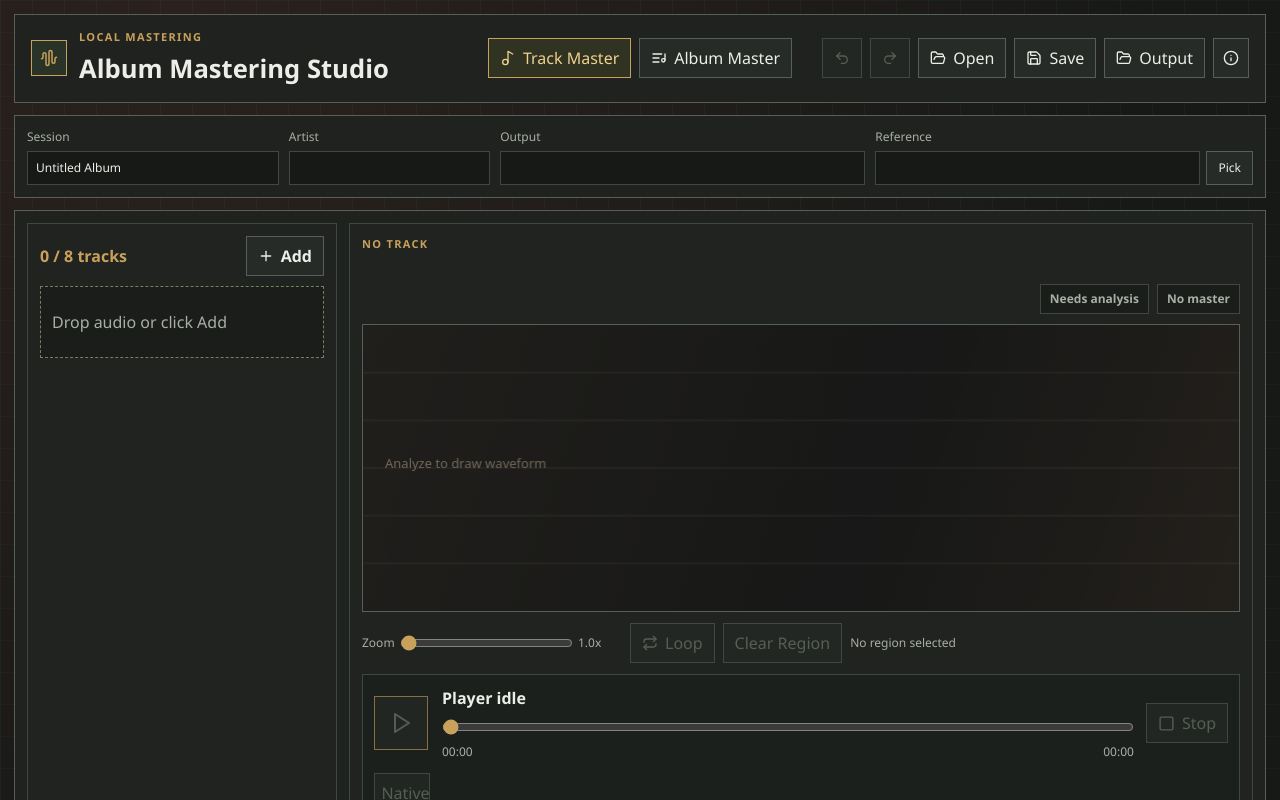
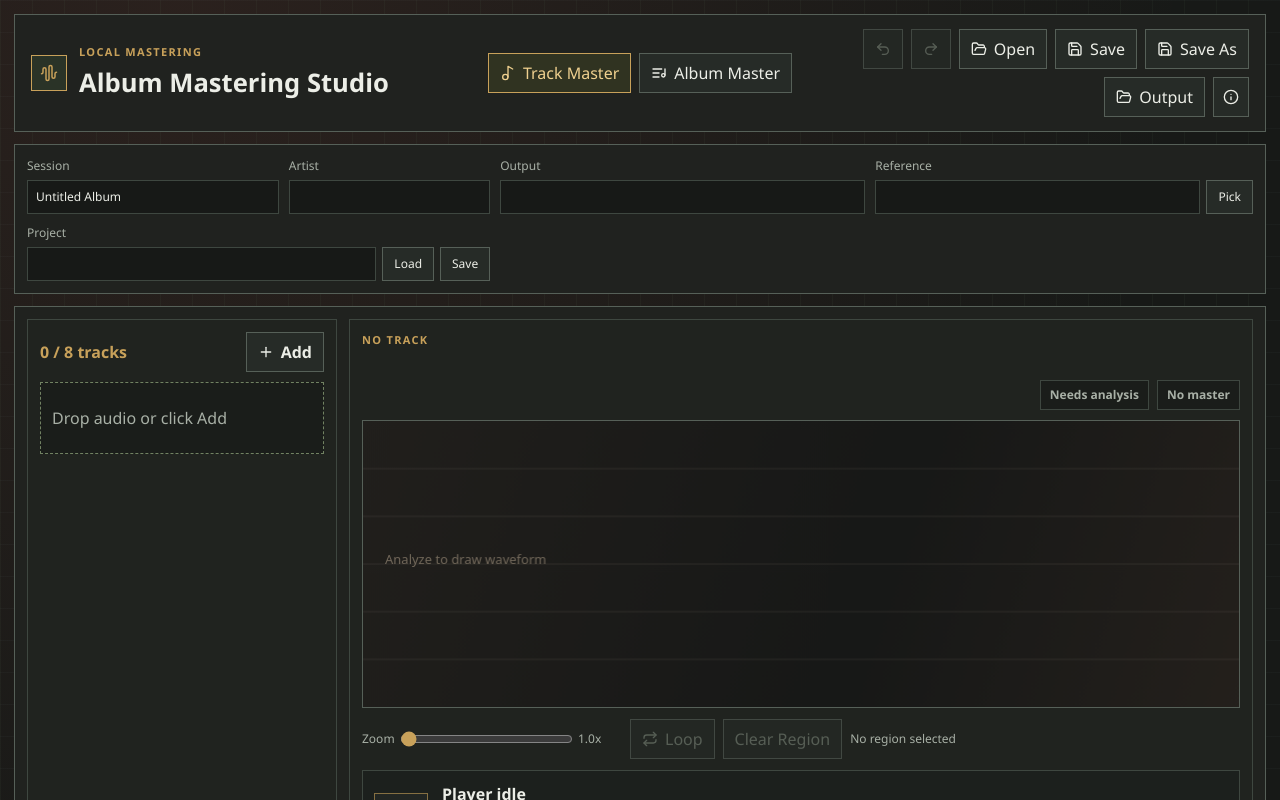
Before and after one commit to Dannytownkins/album-mastering-studio, a React (Vite) app in the folder desktop/: page / in a window 1280 px wide. Shown: the top 800 px of the page. Built offline with nearby package versions, Linux system fonts and the light colour scheme.

Commit message:
Add direct project path persistence

```diff
--- a/desktop/src/App.tsx
+++ b/desktop/src/App.tsx
@@ -703,7 +703,7 @@ function App() {
         openProject();
       } else if (event.ctrlKey && key === "s") {
         event.preventDefault();
-        saveProject();
+        event.shiftKey ? saveProjectAs() : saveProject();
       } else if (event.ctrlKey && key === "r") {
         event.preventDefault();
         mode === "track" ? exportTrackMasters() : renderAlbum(true);
@@ -1305,8 +1305,7 @@ function App() {
   async function openProject() {
     const selected = await open({ multiple: false, filters: [{ name: "AMS project", extensions: ["ams.json", "json"] }] });
     if (typeof selected !== "string") return;
-    const project = await invoke<any>("read_json", { path: selected });
-    loadProject(project, selected);
+    await openProjectFromPath(selected);
   }
 
   async function saveProject() {
@@ -1323,6 +1322,52 @@ function App() {
     });
     setProjectPath(selected);
     pushLog(`Saved project: ${selected}`);
+  }
+
+  async function saveProjectAs() {
+    const selected = await save({
+      defaultPath: projectPath || `${settings.outputDir || repoRoot}\\album.ams.json`,
+      filters: [{ name: "AMS project", extensions: ["ams.json", "json"] }],
+    });
+    if (typeof selected !== "string") return;
+    await saveProjectToPath(selected);
+  }
+
+  async function openProjectFromPath(path: string = projectPath) {
+    const trimmed = path.trim();
+    if (!trimmed) {
+      pushLog("Open project skipped: no project path.");
+      setProgressLabel("Enter a project path first.");
+      return;
+    }
+    try {
+      const project = await invoke<any>("read_json", { path: trimmed });
+      loadProject(project, trimmed);
+    } catch (error) {
+      pushLog(`Open project failed: ${String(error)}`);
+      setProgressLabel("Project open failed.");
+    }
+  }
+
+  async function saveProjectToPath(path: string = projectPath) {
+    const trimmed = path.trim();
+    if (!trimmed) {
+      pushLog("Save project skipped: no project path.");
+      setProgressLabel("Enter a project path first.");
+      return;
+    }
+    try {
+      await invoke("write_project", {
+        path: trimmed,
+        project: buildProject(mode === "album", tracks),
+      });
+      setProjectPath(trimmed);
+      pushLog(`Saved project: ${trimmed}`);
+      setProgressLabel("Project saved.");
+    } catch (error) {
+      pushLog(`Save project failed: ${String(error)}`);
+      setProgressLabel("Project save failed.");
+    }
   }
 
   function loadProject(project: any, path: string) {
@@ -2030,6 +2075,7 @@ function App() {
           <button onClick={redoSession} disabled={busy || !redoStack.length} title="Redo"><Redo2 size={16} /></button>
           <button onClick={openProject} title="Open project"><FolderOpen size={16} /> Open</button>
           <button onClick={saveProject} title="Save project"><Save size={16} /> Save</button>
+          <button onClick={saveProjectAs} title="Save project as"><Save size={16} /> Save As</button>
           <button onClick={() => openLocalPath(settings.outputDir, "output folder")} title="Open output folder"><FolderOpen size={16} /> Output</button>
           <button onClick={() => alert("Album Mastering Studio\nLocal Tauri shell with Python engine sidecar.")} title="About"><Info size={16} /></button>
         </div>
@@ -2053,6 +2099,14 @@ function App() {
           <div className="inline-field">
             <input value={settings.referenceTrack} onChange={(event) => updateSettings({ referenceTrack: event.target.value })} />
             <button onClick={chooseReference}>Pick</button>
+          </div>
+        </label>
+        <label className="wide project-path-field">
+          Project
+          <div className="inline-field triple">
+            <input value={projectPath} onChange={(event) => setProjectPath(event.target.value)} />
+            <button onClick={() => openProjectFromPath()}>Load</button>
+            <button onClick={() => saveProjectToPath()}>Save</button>
           </div>
         </label>
       </section>
--- a/desktop/src/styles.css
+++ b/desktop/src/styles.css
@@ -225,6 +225,14 @@ label {
   display: grid;
   grid-template-columns: 1fr auto;
   gap: 6px;
+}
+
+.inline-field.triple {
+  grid-template-columns: minmax(160px, 1fr) auto auto;
+}
+
+.project-path-field {
+  grid-column: span 2;
 }
 
 .workspace {
```
Also changed, not shown: desktop/tests/tauri-project-persistence-smoke.mjs (+42 -0 lines), 4 other files (tests, documents, lock files or other folders).
